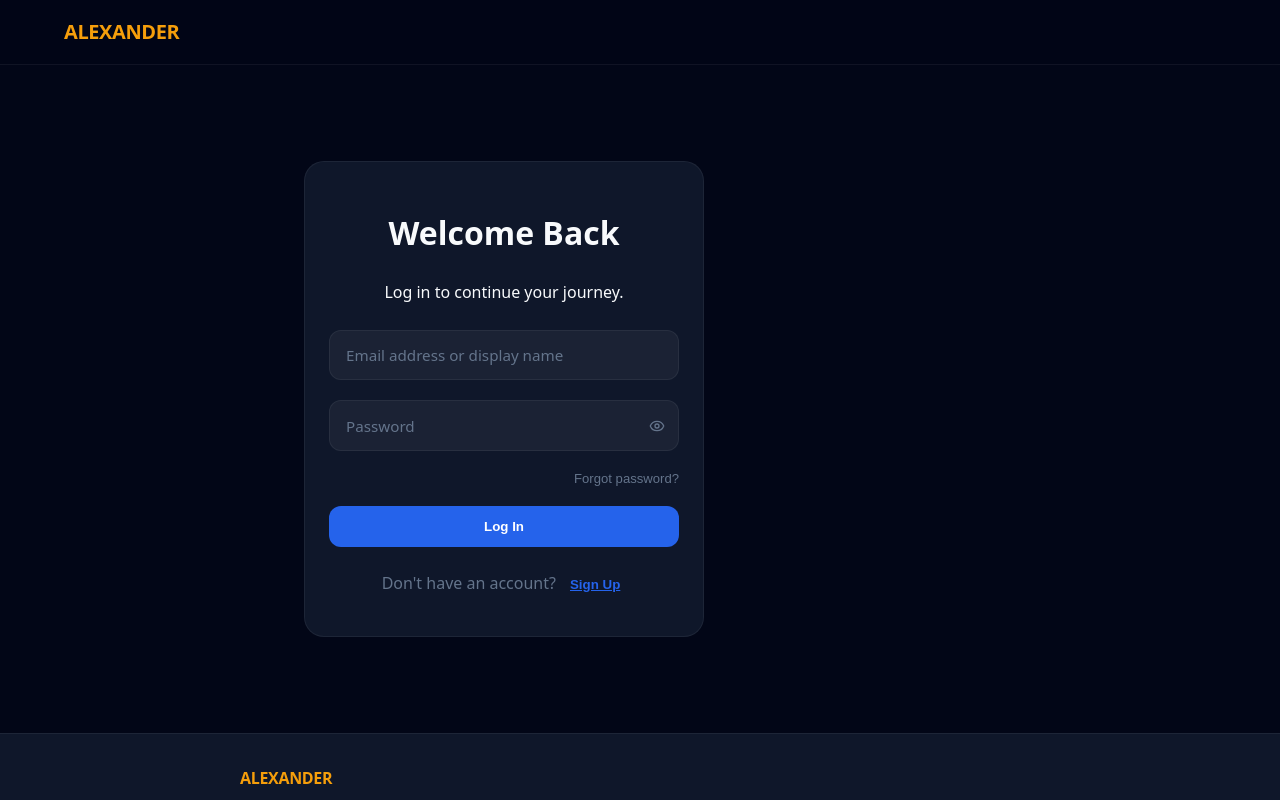
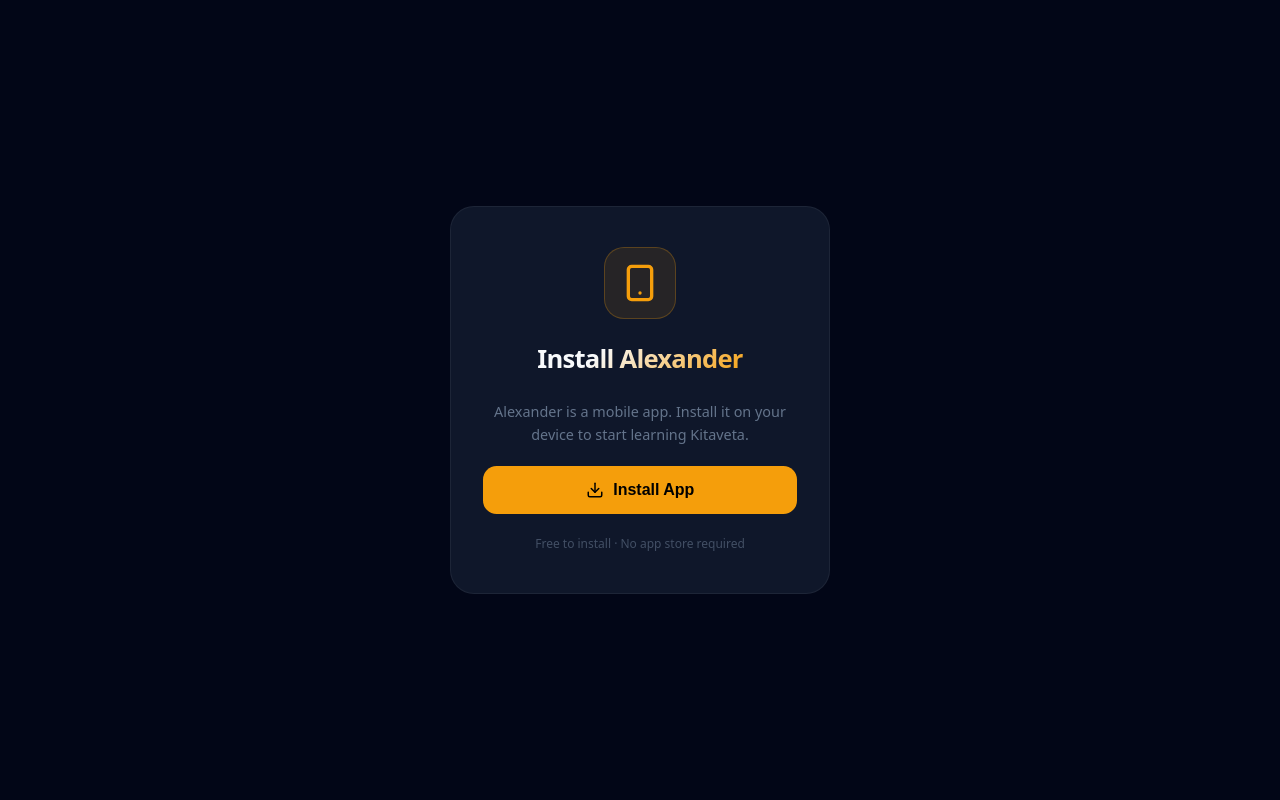
Before and after one commit to djBrandy/Bhakuo, a React (Vite) app: page / in a window 1280 px wide. Shown: the top 800 px of the page. Built offline with nearby package versions, Linux system fonts and the light colour scheme.

Commit message:
fix: add .npmrc for Netlify peer deps, add PWA install gate blocking access until installed

```diff
--- a/src/App.css
+++ b/src/App.css
@@ -1779,3 +1779,152 @@ body {
 }
 
 .footer-support-inline:hover { color: var(--text); }
+
+/* ═══════════════════════════════════════════
+   PWA INSTALL GATE
+═══════════════════════════════════════════ */
+
+.install-gate {
+  min-height: 100vh;
+  min-height: 100dvh;
+  display: flex;
+  align-items: center;
+  justify-content: center;
+  padding: 1.5rem;
+  background: var(--bg);
+}
+
+.install-gate-card {
+  background: var(--card);
+  border: 1px solid var(--border);
+  border-radius: 1.5rem;
+  padding: 2.5rem 2rem;
+  max-width: 380px;
+  width: 100%;
+  display: flex;
+  flex-direction: column;
+  align-items: center;
+  gap: 1.25rem;
+  text-align: center;
+}
+
+.install-gate-icon {
+  width: 72px;
+  height: 72px;
+  border-radius: 1.25rem;
+  background: rgba(245, 158, 11, 0.1);
+  border: 1px solid rgba(245, 158, 11, 0.25);
+  color: var(--accent);
+  display: flex;
+  align-items: center;
+  justify-content: center;
+}
+
+.install-gate-title {
+  margin: 0;
+  font-size: 1.6rem;
+  font-weight: 900;
+  letter-spacing: -0.03em;
+  background: linear-gradient(135deg, var(--text) 30%, var(--accent) 100%);
+  -webkit-background-clip: text;
+  -webkit-text-fill-color: transparent;
+  background-clip: text;
+}
+
+.install-gate-sub {
+  margin: 0;
+  color: var(--muted);
+  font-size: 0.9rem;
+  line-height: 1.6;
+}
+
+.install-gate-btn {
+  display: flex;
+  align-items: center;
+  justify-content: center;
+  gap: 0.6rem;
+  background: var(--accent);
+  color: #000;
+  border: none;
+  padding: 0.95rem 2rem;
+  border-radius: 0.85rem;
+  font-size: 1rem;
+  font-weight: 800;
+  cursor: pointer;
+  width: 100%;
+  transition: background 0.2s;
+}
+
+.install-gate-btn:hover { background: #d97706; }
+
+.install-gate-link {
+  background: none;
+  border: none;
+  color: var(--muted);
+  font-size: 0.85rem;
+  cursor: pointer;
+  text-decoration: underline;
+  padding: 0;
+  transition: color 0.2s;
+}
+
+.install-gate-link:hover { color: var(--text); }
+
+.install-gate-note {
+  margin: 0;
+  font-size: 0.75rem;
+  color: var(--muted);
+  opacity: 0.6;
+}
+
+.install-ios-guide {
+  width: 100%;
+  text-align: left;
+  display: flex;
+  flex-direction: column;
+  gap: 0.75rem;
+}
+
+.install-guide-title {
+  margin: 0;
+  font-size: 0.82rem;
+  font-weight: 800;
+  color: var(--text);
+  text-transform: uppercase;
+  letter-spacing: 0.05em;
+}
+
+.install-steps {
+  margin: 0;
+  padding: 0;
+  list-style: none;
+  display: flex;
+  flex-direction: column;
+  gap: 0.6rem;
+}
+
+.install-steps li {
+  display: flex;
+  align-items: flex-start;
+  gap: 0.65rem;
+  font-size: 0.85rem;
+  color: var(--muted);
+  line-height: 1.5;
+}
+
+.install-steps li strong { color: var(--text); }
+
+.install-step-num {
+  display: flex;
+  align-items: center;
+  justify-content: center;
+  width: 20px;
+  height: 20px;
+  min-width: 20px;
+  background: var(--primary);
+  color: white;
+  border-radius: 50%;
+  font-size: 0.68rem;
+  font-weight: 800;
+  margin-top: 0.1rem;
+}
--- a/src/App.tsx
+++ b/src/App.tsx
@@ -11,6 +11,7 @@ import Admin from './pages/Admin'
 import Header from './components/Header'
 import Footer from './components/Footer'
 import ResetPassword from './pages/ResetPassword'
+import InstallGate from './components/InstallGate'
 import './App.css'
 
 import type { Page, Profile } from './types'
@@ -102,6 +103,7 @@ function App() {
   }
 
   return (
+    <InstallGate>
       <div className="app-container mobile-pwa">
         <Header
           currentPage={currentPage}
@@ -114,6 +116,7 @@ function App() {
         </main>
         <Footer onNavigate={setCurrentPage} />
       </div>
+    </InstallGate>
   )
 }
 
--- /dev/null
+++ b/src/components/InstallGate.tsx
@@ -0,0 +1,113 @@
+import { useState, useEffect } from 'react'
+import { Download, Smartphone } from 'lucide-react'
+
+interface InstallGateProps {
+  children: React.ReactNode
+}
+
+const isInstalled = () =>
+  window.matchMedia('(display-mode: standalone)').matches ||
+  (window.navigator as any).standalone === true
+
+const InstallGate = ({ children }: InstallGateProps) => {
+  const [installed, setInstalled] = useState(isInstalled())
+  const [deferredPrompt, setDeferredPrompt] = useState<any>(null)
+  const [isIOS, setIsIOS] = useState(false)
+  const [showIOSGuide, setShowIOSGuide] = useState(false)
+
+  useEffect(() => {
+    if (isInstalled()) return
+
+    const ios = /iphone|ipad|ipod/i.test(navigator.userAgent) && !(window as any).MSStream
+    setIsIOS(ios)
+
+    const handler = (e: Event) => {
+      e.preventDefault()
+      setDeferredPrompt(e)
+    }
+
+    window.addEventListener('beforeinstallprompt', handler)
+    window.addEventListener('appinstalled', () => setInstalled(true))
+
+    // Also listen for display-mode change (after install)
+    const mq = window.matchMedia('(display-mode: standalone)')
+    const mqHandler = (e: MediaQueryListEvent) => { if (e.matches) setInstalled(true) }
+    mq.addEventListener('change', mqHandler)
+
+    return () => {
+      window.removeEventListener('beforeinstallprompt', handler)
+      mq.removeEventListener('change', mqHandler)
+    }
+  }, [])
+
+  if (installed) return <>{children}</>
+
+  const handleInstall = async () => {
+    if (isIOS) { setShowIOSGuide(true); return }
+    if (!deferredPrompt) { setShowIOSGuide(true); return }
+    deferredPrompt.prompt()
+    const { outcome } = await deferredPrompt.userChoice
+    if (outcome === 'accepted') setInstalled(true)
+    setDeferredPrompt(null)
+  }
+
+  return (
+    <div className="install-gate">
+      <div className="install-gate-card">
+
+        <div className="install-gate-icon">
+          <Smartphone size={40} />
+        </div>
+
+        <h1 className="install-gate-title">Install Alexander</h1>
+        <p className="install-gate-sub">
+          Alexander is a mobile app. Install it on your device to start learning Kitaveta.
+        </p>
+
+        {!showIOSGuide ? (
+          <>
+            <button className="install-gate-btn" onClick={handleInstall}>
+              <Download size={18} /> Install App
+            </button>
+
+            {isIOS && (
+              <button className="install-gate-link" onClick={() => setShowIOSGuide(true)}>
+                How do I install on iPhone?
+              </button>
+            )}
+          </>
+        ) : (
+          <div className="install-ios-guide">
+            {isIOS ? (
+              <>
+                <p className="install-guide-title">To install on iPhone / iPad:</p>
+                <ol className="install-steps">
+                  <li><span className="install-step-num">1</span> Tap the <strong>Share</strong> button at the bottom of Safari <strong>⎙</strong></li>
+                  <li><span className="install-step-num">2</span> Scroll down and tap <strong>"Add to Home Screen"</strong></li>
+                  <li><span className="install-step-num">3</span> Tap <strong>"Add"</strong> in the top right</li>
+                  <li><span className="install-step-num">4</span> Open Alexander from your home screen</li>
+                </ol>
+              </>
+            ) : (
+              <>
+                <p className="install-guide-title">To install on Android / Desktop:</p>
+                <ol className="install-steps">
+                  <li><span className="install-step-num">1</span> Tap the <strong>menu (⋮)</strong> in your browser</li>
+                  <li><span className="install-step-num">2</span> Tap <strong>"Add to Home Screen"</strong> or <strong>"Install App"</strong></li>
+                  <li><span className="install-step-num">3</span> Open Alexander from your home screen</li>
+                </ol>
+              </>
+            )}
+            <button className="install-gate-link" onClick={() => setShowIOSGuide(false)}>← Back</button>
+          </div>
+        )}
+
+        <p className="install-gate-note">
+          Free to install · No app store required
+        </p>
+      </div>
+    </div>
+  )
+}
+
+export default InstallGate
```
Also changed, not shown: 1 other file (tests, documents, lock files or other folders). Lines whose indentation alone changed are shown as unchanged.
